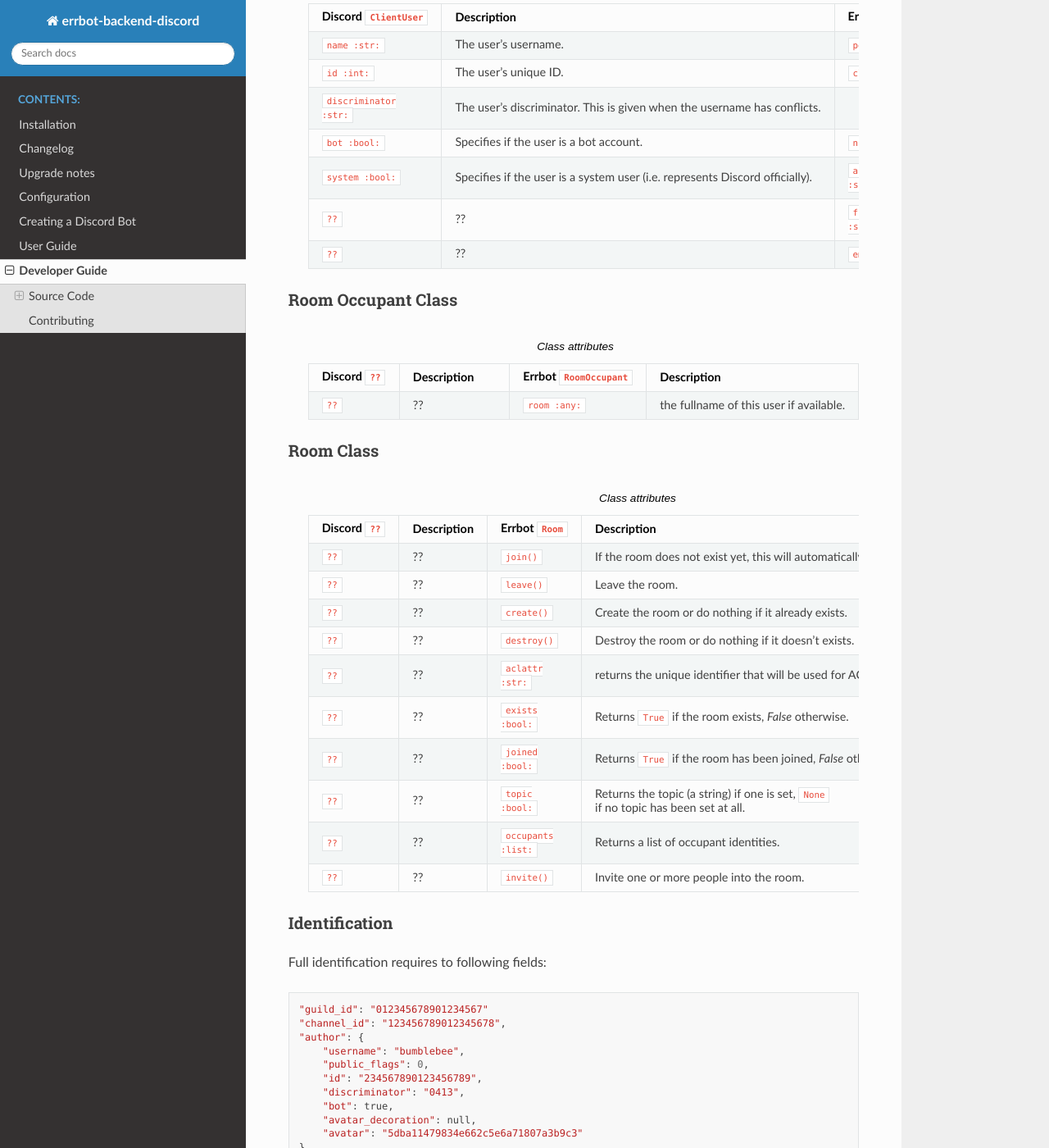
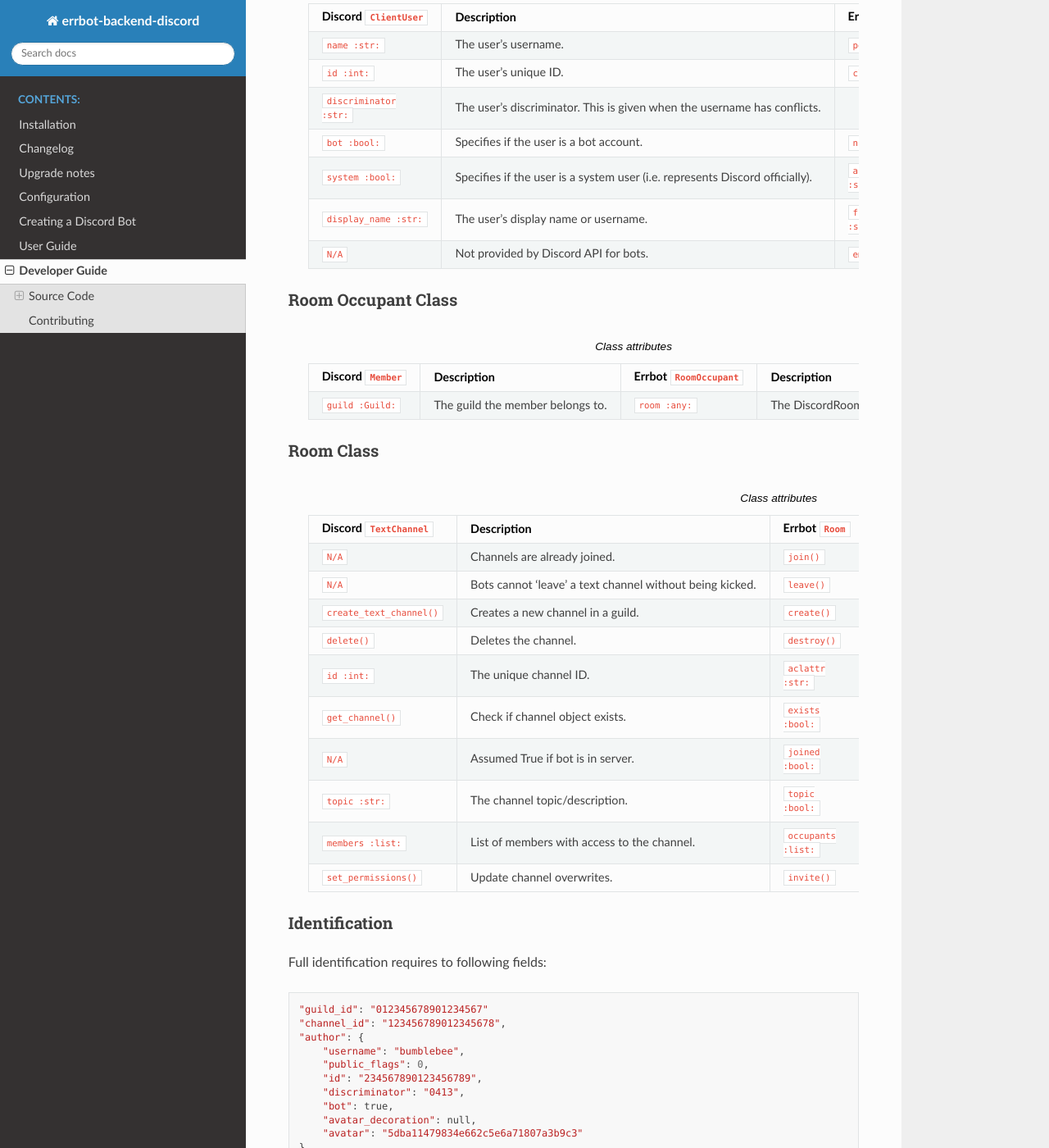
Before and after one commit to errbotio/err-backend-discord, a Sphinx documentation site: the page built from docs/developer_guide.rst, in a window 1280 px wide and 1400 px high, scrolled down 424 px. Shown: the whole window at 82% size. Built offline with Sphinx 7.4.7 and the Read the Docs theme 3.1.0, drawn with Linux system fonts in a browser that asks for light colours.

Commit message:
docs: fill out developer pages with more info

```diff
--- a/docs/developer_guide.rst
+++ b/docs/developer_guide.rst
@@ -23,37 +23,37 @@ The Discord identity system doesn't map directly to that of errbots.  The below
         ``discriminator :str:``, "The user's discriminator. This is given when the username has conflicts."
         ``bot :bool:``, "Specifies if the user is a bot account.",         ``nick :str:``, "a backend specific nick returning the nickname of this person if available."
         ``system :bool:``, "Specifies if the user is a system user (i.e. represents Discord officially).", ``aclattr :str:``, "returns the unique identifier that will be used for ACL matches."
-        ``??``, "??", ``fullname :str:``, "the fullname of this user if available."
-        ``??``, "??", ``email :str:``, "the email of this user if available."
+        ``display_name :str:``, "The user's display name or username.", ``fullname :str:``, "the fullname of this user if available."
+        ``N/A``, "Not provided by Discord API for bots.", ``email :str:``, "the email of this user if available."
 
 
 Room Occupant Class
 ^^^^^^^^^^^^^^^^^^^^^^^^^^^^^^^^^^^^^^^^^^^^^^^^^^^^^^^^^^^^^^^^^^^^^^^^
 
    .. csv-table:: Class attributes
-        :header: "Discord ``??``", "Description", "Errbot ``RoomOccupant``", "Description"
+        :header: "Discord ``Member``", "Description", "Errbot ``RoomOccupant``", "Description"
         :widths: 10, 20, 10, 20
 
-        ``??``, "??", ``room :any:``, "the fullname of this user if available."
+        ``guild :Guild:``, "The guild the member belongs to.", ``room :any:``, "The DiscordRoom this occupant is in."
 
 
 Room Class
 ^^^^^^^^^^^^^^^^^^^^^^^^^^^^^^^^^^^^^^^^^^^^^^^^^^^^^^^^^^^^^^^^^^^^^^^^
 
    .. csv-table:: Class attributes
-        :header: "Discord ``??``", "Description", "Errbot ``Room``", "Description"
+        :header: "Discord ``TextChannel``", "Description", "Errbot ``Room``", "Description"
         :widths: 10, 20, 10, 20
 
-        ``??``, "??", ``join()``, "If the room does not exist yet, this will automatically call `create` on it first."
-        ``??``, "??", ``leave()``, "Leave the room."
-        ``??``, "??", ``create()``, "Create the room or do nothing if it already exists."
-        ``??``, "??", ``destroy()``, "Destroy the room or do nothing if it doesn't exists."
-        ``??``, "??", ``aclattr :str:``, "returns the unique identifier that will be used for ACL matches."
-        ``??``, "??", ``exists :bool:``, "Returns ``True`` if the room exists, `False` otherwise."
-        ``??``, "??", ``joined :bool:``, "Returns ``True`` if the room has been joined, `False` otherwise."
-        ``??``, "??", ``topic :bool:``, "Returns the topic (a string) if one is set, ``None`` if no topic has been set at all."
-        ``??``, "??", ``occupants :list:``, "Returns a list of occupant identities."
-        ``??``, "??", ``invite()``, "Invite one or more people into the room."
+        ``N/A``, "Channels are already joined.", ``join()``, "If the room does not exist yet, this will automatically call `create` on it first."
+        ``N/A``, "Bots cannot 'leave' a text channel without being kicked.", ``leave()``, "Leave the room."
+        ``create_text_channel()``, "Creates a new channel in a guild.", ``create()``, "Create the room or do nothing if it already exists."
+        ``delete()``, "Deletes the channel.", ``destroy()``, "Destroy the room or do nothing if it doesn't exists."
+        ``id :int:``, "The unique channel ID.", ``aclattr :str:``, "returns the unique identifier that will be used for ACL matches."
+        ``get_channel()``, "Check if channel object exists.", ``exists :bool:``, "Returns ``True`` if the room exists, `False` otherwise."
+        ``N/A``, "Assumed True if bot is in server.", ``joined :bool:``, "Returns ``True`` if the room has been joined, `False` otherwise."
+        ``topic :str:``, "The channel topic/description.", ``topic :bool:``, "Returns the topic (a string) if one is set, ``None`` if no topic has been set at all."
+        ``members :list:``, "List of members with access to the channel.", ``occupants :list:``, "Returns a list of occupant identities."
+        ``set_permissions()``, "Update channel overwrites.", ``invite()``, "Invite one or more people into the room."
 
 
 Identification
```
